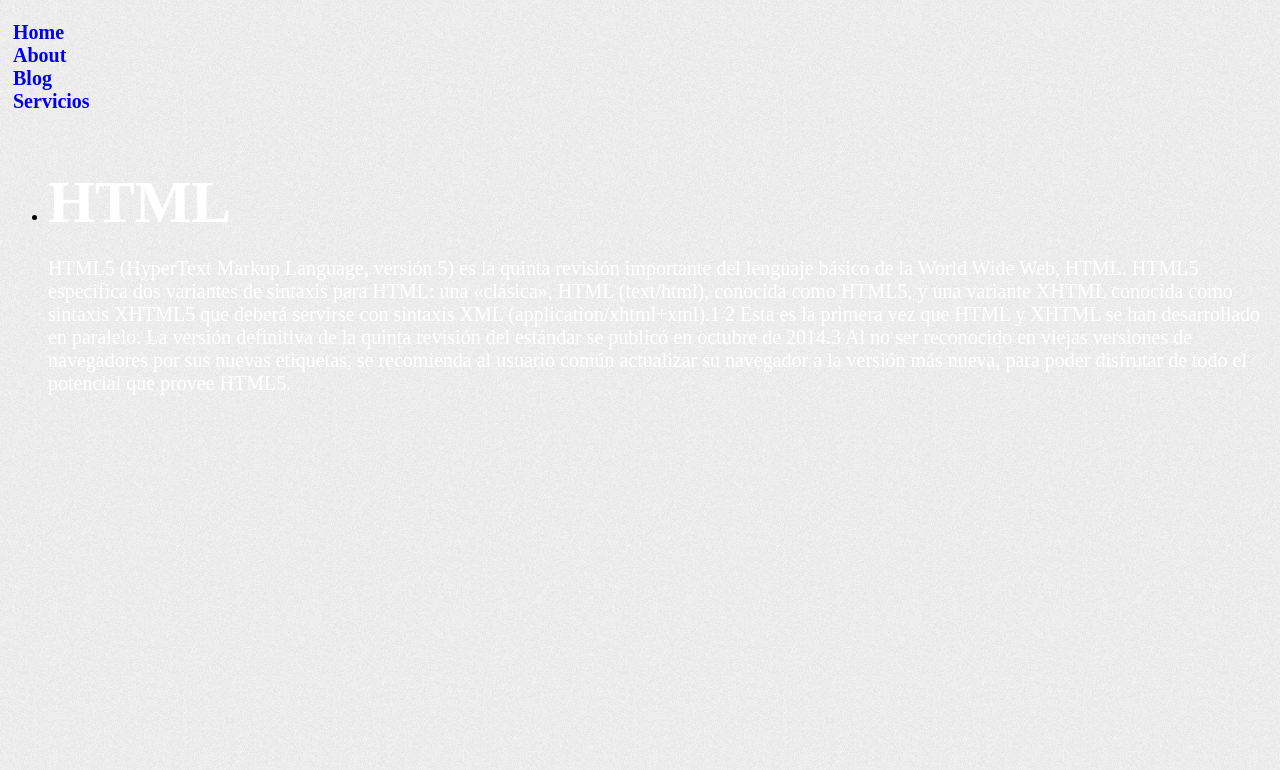
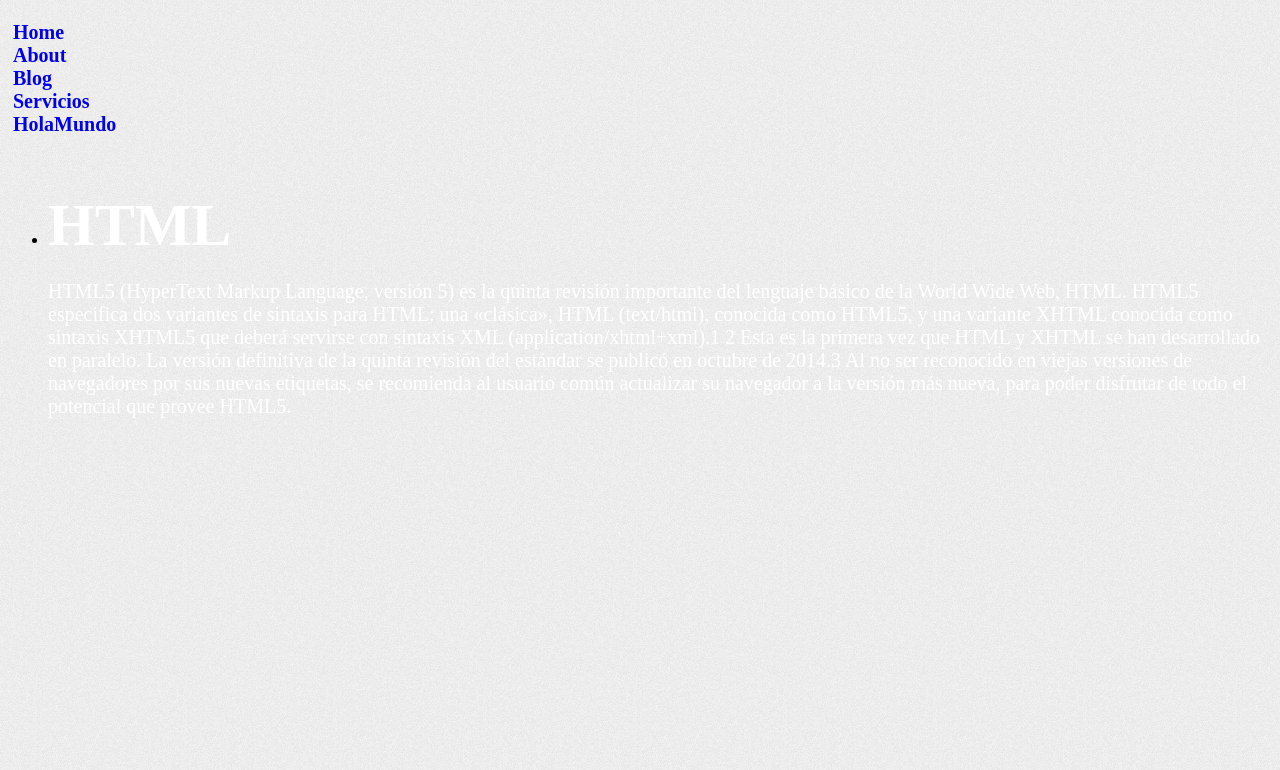
Before and after one commit to juangonzalesmen/JuanAbelGonzales, a plain HTML site: page JuanGonzalesMen/public_html/index.html in a window 1280 px wide. Shown: the part 30-800 px from the top of the page. Drawn offline with Linux system fonts and the light colour scheme.

Commit message:
desde la lan

```diff
--- a/JuanGonzalesMen/public_html/index.html
+++ b/JuanGonzalesMen/public_html/index.html
@@ -18,6 +18,7 @@
                             <li><a href="#">About</a></li>
                             <li><a href="#">Blog</a></li>
                             <li><a href="#">Servicios</a></li>
+                            <li><a href="#">HolaMundo</a></li>
                         </ul>
                     </nav>
                 </header>
```
Also changed, not shown: 1 other file.
